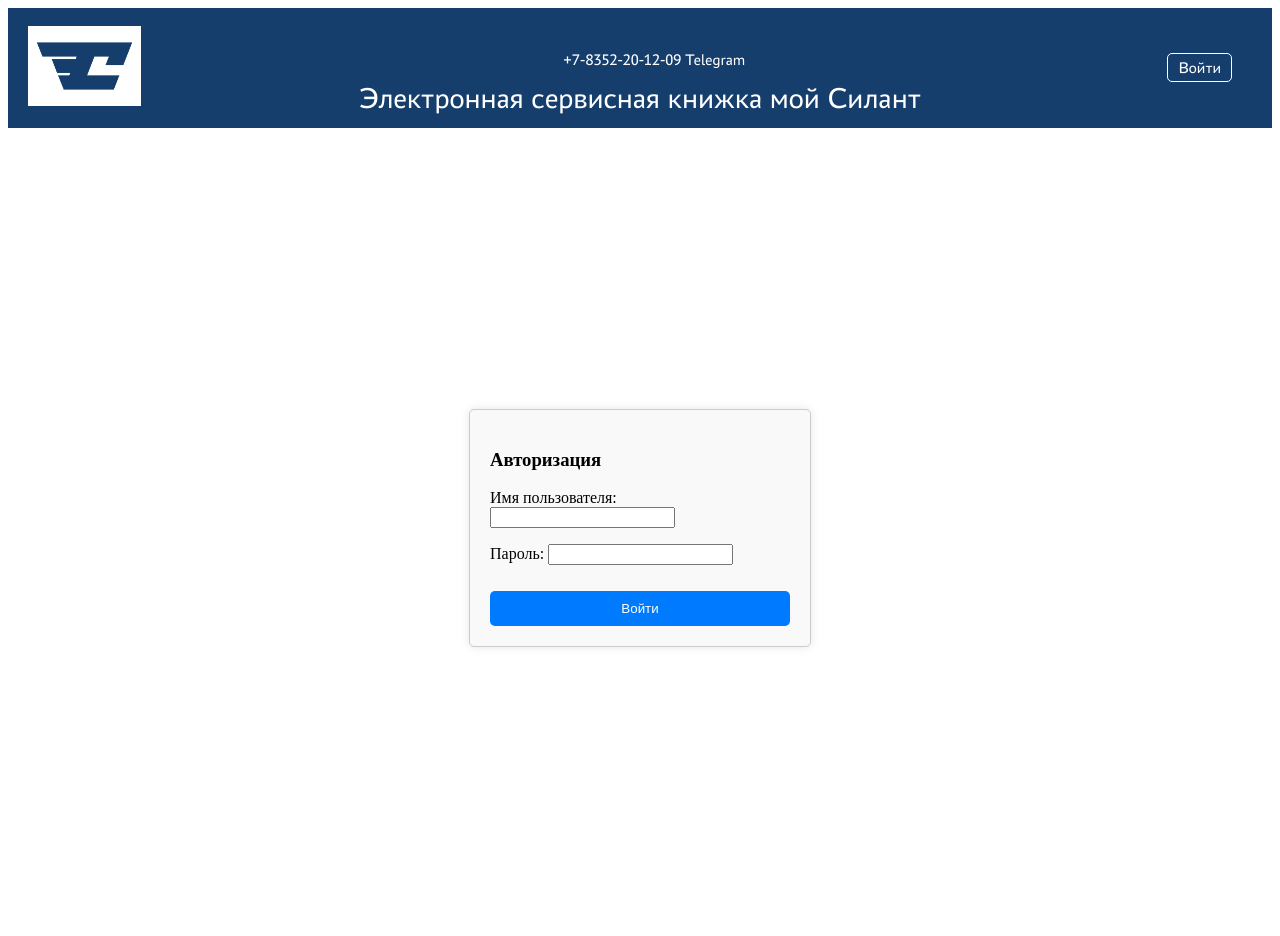
After one commit to Dakonia/SilantProject, a Django app: page /login/ in a window 1280 px wide. The commit adds this page. Run offline with Django 5.2, Linux system fonts and the light colour scheme.

Commit message:
add login, search

```diff
--- /dev/null
+++ b/Silant/silant_app/forms.py
@@ -0,0 +1,7 @@
+# forms.py
+from django import forms
+from django.contrib.auth.forms import AuthenticationForm
+
+class CustomAuthenticationForm(AuthenticationForm):
+    username = forms.CharField(label='Имя пользователя')
+    password = forms.CharField(label='Пароль', widget=forms.PasswordInput)
--- a/Silant/silant_app/urls.py
+++ b/Silant/silant_app/urls.py
@@ -1,8 +1,10 @@
 # urls.py
 from django.urls import path
-from .views import MachineListView
+from .views import *
+from django.contrib.auth.views import LogoutView
 
 urlpatterns = [
     path('', MachineListView.as_view(), name='machine-list'),
-    # Добавьте другие маршруты, если это необходимо
+    path('login/', login_view, name='login'),
+    path('logout/', logout_view, name='logout'),
 ]
--- a/Silant/silant_app/views.py
+++ b/Silant/silant_app/views.py
@@ -1,5 +1,8 @@
 from django.views.generic import ListView
-from .models import Machine
+from .models import *
+from django.shortcuts import render, redirect
+from .forms import *
+from django.contrib.auth import authenticate, login, logout
 
 class MachineListView(ListView):
     model = Machine
@@ -9,6 +12,38 @@ class MachineListView(ListView):
 
     def get_queryset(self):
         queryset = super().get_queryset()
-        # Фильтрация по дате отгрузки с завода (для примера, фильтрация по дате больше 2020-01-01)
-        queryset = queryset.filter(shipment_date__gte='2020-01-01')
+        serial_number = self.request.GET.get('serial-number')
+        if serial_number:
+            queryset = queryset.filter(serial_number=serial_number)
         return queryset
+
+    def get_context_data(self, **kwargs):
+        context = super().get_context_data(**kwargs)
+        serial_number = self.request.GET.get('serial-number')
+        if serial_number:
+            if context['machines']:
+                context['search_message'] = f''
+            else:
+                context['search_message'] = f'Данная машина с номером "{serial_number}" не найдена.'
+            context['search_header'] = 'Результат поиска:'
+        return context
+
+
+def login_view(request):
+    if request.method == 'POST':
+        form = CustomAuthenticationForm(data=request.POST)
+        if form.is_valid():
+            username = form.cleaned_data.get('username')
+            password = form.cleaned_data.get('password')
+            user = authenticate(request, username=username, password=password)
+            if user is not None:
+                login(request, user)
+                return redirect('machine-list')  # Перенаправление на главную страницу
+    else:
+        form = CustomAuthenticationForm()
+    return render(request, 'login.html', {'form': form})
+
+
+def logout_view(request):
+    logout(request)
+    return redirect('/')
--- a/Silant/static/css/Header.css
+++ b/Silant/static/css/Header.css
@@ -41,6 +41,20 @@ header {
     color: #333; /* Изменяем цвет текста при наведении */
 }
 
+.logout-button a {
+    margin-right: 20px;
+    color: #fff; /* Цвет текста кнопки */
+    text-decoration: none; /* Убираем подчеркивание */
+    border: 1px solid #fff; /* Граница кнопки */
+    padding: 5px 10px; /* Отступы внутри кнопки */
+    border-radius: 5px; /* Скругление углов */
+}
+
+.logout-button a:hover {
+    background-color: #D20A11; /* Изменяем цвет фона при наведении */
+    color: #333; /* Изменяем цвет текста при наведении */
+}
+
 .text-service{
     font-size: 30px;
     text-align: center;
--- /dev/null
+++ b/Silant/static/css/login.css
@@ -0,0 +1,43 @@
+/* styles.css */
+
+/* Стили для контейнера формы */
+.login-container {
+    display: flex;
+    justify-content: center; /* Центрирование по горизонтали */
+    align-items: center; /* Центрирование по вертикали */
+    height: 100vh; /* Занимает 100% высоты видимой области */
+}
+
+/* Стили для формы входа */
+.login-form {
+    width: 300px; /* Ширина формы */
+    padding: 20px; /* Отступы вокруг формы */
+    border: 1px solid #ccc; /* Граница формы */
+    border-radius: 5px; /* Скругленные углы формы */
+    background-color: #f9f9f9; /* Цвет фона формы */
+    box-shadow: 0 0 10px rgba(0, 0, 0, 0.1); /* Тень формы */
+}
+
+/* Стили для кнопки входа */
+.login-form button {
+    width: 100%; /* Ширина кнопки равна ширине формы */
+    padding: 10px; /* Внутренние отступы кнопки */
+    margin-top: 10px; /* Внешний отступ сверху */
+    background-color: #007bff; /* Цвет фона кнопки */
+    color: #fff; /* Цвет текста кнопки */
+    border: none; /* Убираем границу кнопки */
+    border-radius: 5px; /* Скругляем углы кнопки */
+    cursor: pointer; /* Задаем курсор указателю при наведении */
+}
+
+/* Стили для кнопки входа при наведении */
+.login-form button:hover {
+    background-color: #0056b3; /* Изменяем цвет фона кнопки при наведении */
+}
+
+/* Стили для сообщения об ошибке */
+.error-message {
+    color: #ff0000; /* Цвет текста красный */
+    font-size: 14px; /* Размер шрифта */
+    margin-top: 5px; /* Внешний отступ сверху */
+}
--- a/Silant/templates/flatpages/baseheader.html
+++ b/Silant/templates/flatpages/baseheader.html
@@ -7,6 +7,7 @@
     <meta name="viewport" content="width=device-width, initial-scale=1.0">
     <title>Мой Силант</title>
     <link rel="stylesheet" href="{% static 'css/Header.css' %}">
+
 </head>
 <body>
     <header>
@@ -18,10 +19,18 @@
         <div class="contact-info">
             <p>+7-8352-20-12-09  Telegram</p>
         </div>
-        <!-- Кнопка авторизации -->
-        <div class="login-button">
-            <a>Войти</a>
-        </div>
+        <!-- Проверяем, авторизован ли пользователь -->
+        {% if user.is_authenticated %}
+            <!-- Если пользователь авторизован, отображаем кнопку "Выход" -->
+            <div class="logout-button">
+                <a href="{% url 'logout' %}">Выход</a>
+            </div>
+        {% else %}
+            <!-- Если пользователь не авторизован, отображаем кнопку "Войти" -->
+            <div class="login-button">
+                <a href="{% url 'login' %}">Войти</a>
+            </div>
+        {% endif %}
         <div class="text-service">
             <p>Электронная сервисная книжка мой Силант</p>
         </div>
--- /dev/null
+++ b/Silant/templates/login.html
@@ -0,0 +1,17 @@
+<!-- login.html -->
+{% extends 'flatpages/baseheader.html' %}
+{% load static %}
+{% block content %}
+    <link rel="stylesheet" type="text/css" href="{% static 'css/login.css' %}">
+    <div class="login-container">
+        <form class="login-form" method="post">
+            {% csrf_token %}
+            <h3>Авторизация</h3>
+            {{ form.as_p }}
+            <button type="submit">Войти</button>
+            {% if form.errors %}
+                <p class="error-message">Неверное имя пользователя или пароль.</p>
+            {% endif %}
+        </form>
+    </div>
+{% endblock %}
```
Also changed, not shown: Silant/static/css/styles.css (+32 -2 lines), Silant/templates/index.html (+31 -6 lines), Silant/db.sqlite3.
